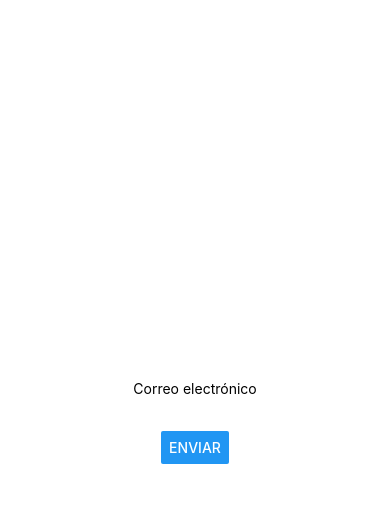
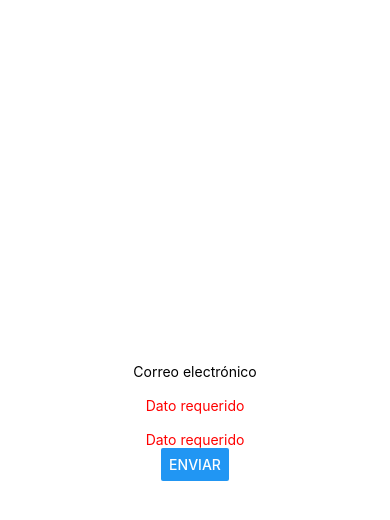
Before and after one commit to isaacgordoflores/formix, a React Native app: screen / in a window 390 px wide. Both pictures are taken after a click on the button "ENVIAR". Shown: the top 520 px of the page. Built offline with nearby package versions, Linux system fonts and the light colour scheme.

Commit message:
Correciones

```diff
--- a/App.js
+++ b/App.js
@@ -5,20 +5,29 @@ import * as Yup from 'yup';
 
 const MyInput = ({ fieldName, ...props }) => {
 
-    const [field] = useField(fieldName)
+    const [field, metadata] = useField(fieldName)
 
-    return ( <
+    return (
+        <>
+        <
         TextInput style = {
             styles.input
         }
         onChangeText = {
             field.onChange('email')
         }
+        onBlur = {
+            field.onBlur(fieldName)
+        }
         value = {
             field.value
         }
         { ...props }
         />
+        { metadata.error && metadata.touched && (
+            <Text style ={{ color: 'red' }}>{ metadata.error }</Text>
+        )}
+        </>
     )
 }
 
@@ -46,10 +55,10 @@ export default function App() {
                         .email('Correo inválido')
                         .required('Dato requerido'),
                     name: Yup.string()
-                        .min(50)
+                        .min(10)
                         .required('Dato requerido')
             })}
-            initialValues= {{ email: '' }}>
+            initialValues= {{ email: '', name: '' }}>
             <EmailForm />
         </Formik>
         </View>
```
